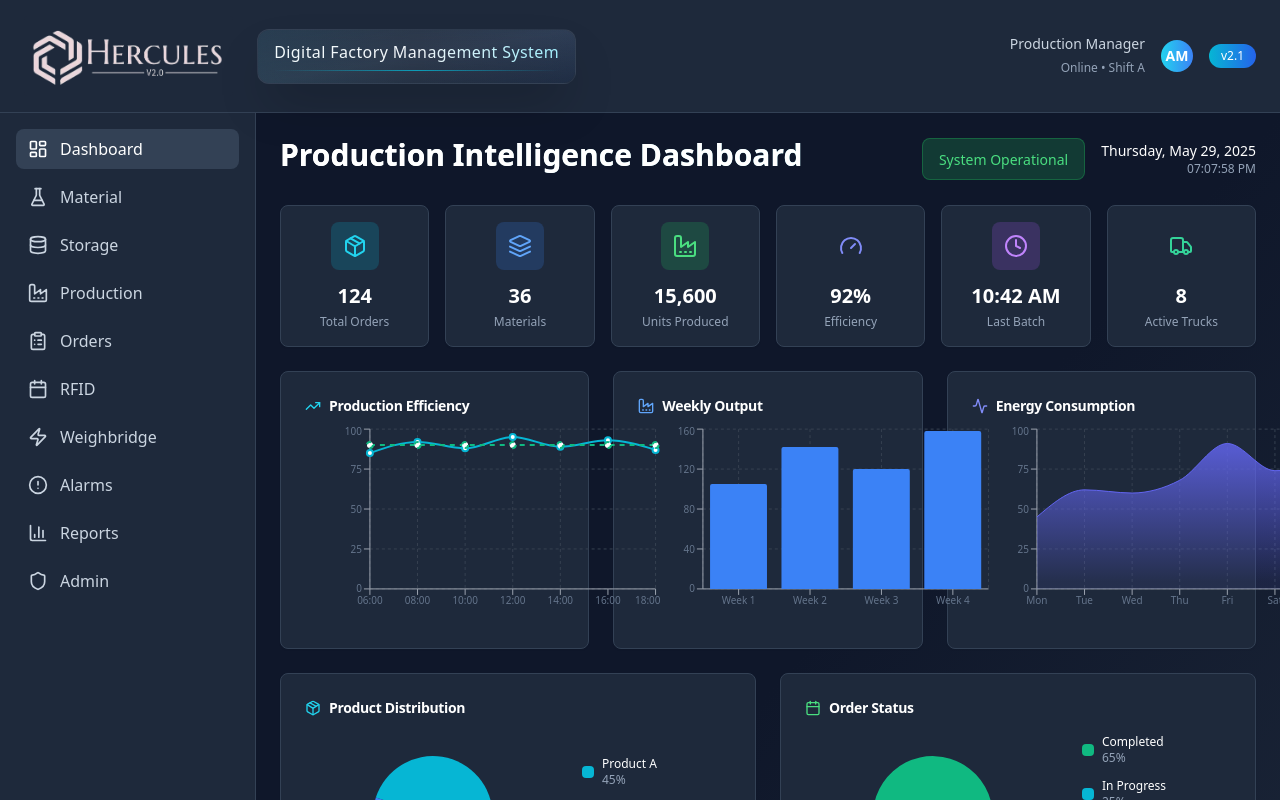
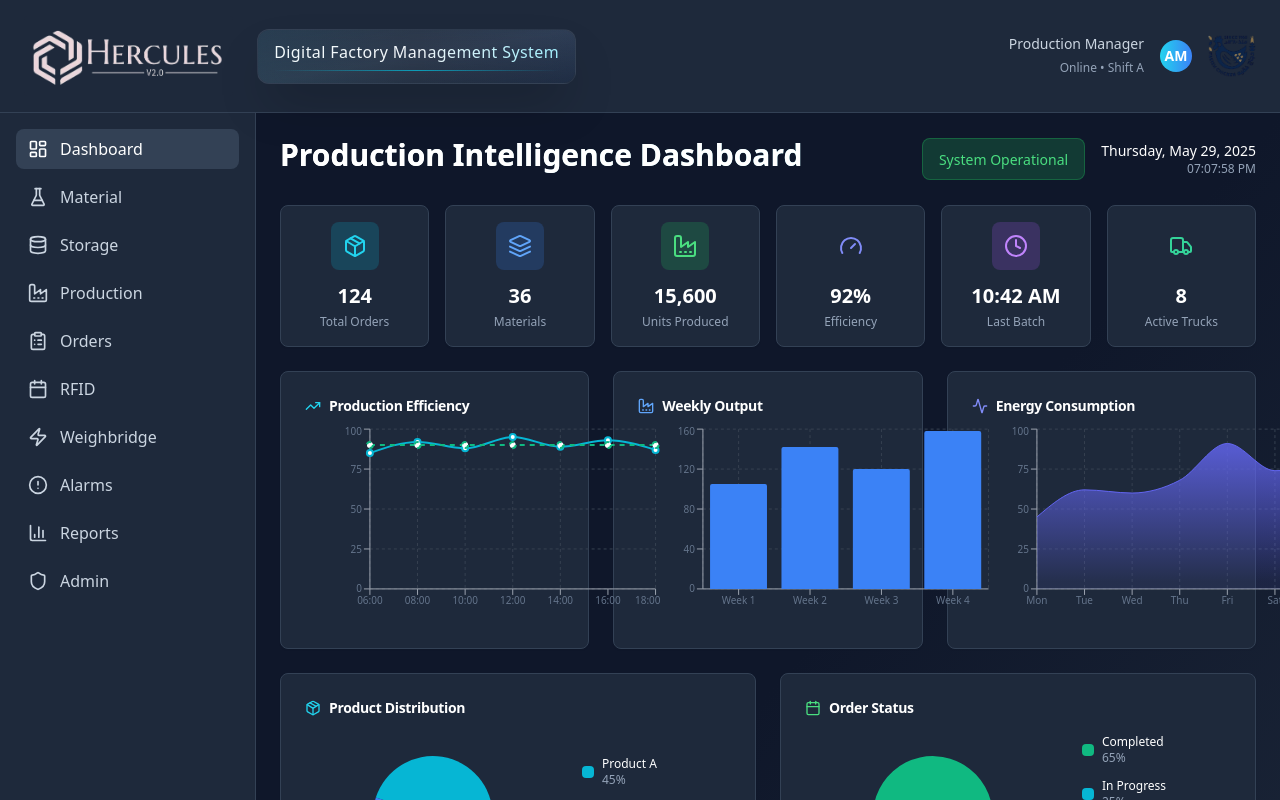
Before and after one commit to husam-hammami/hercules-fakieeh_DFMS, a React (Vite) app: page / in a window 1280 px wide. Shown: the top 800 px of the page. Built offline with nearby package versions, Linux system fonts and the light colour scheme.

Commit message:
Replace version text with logo
Replaced the version text in the top-right corner of the header with the provided logo image. Updated `src/pages/Index.tsx`.

```diff
--- a/src/pages/Index.tsx
+++ b/src/pages/Index.tsx
@@ -12,8 +12,10 @@ import AlarmsManagement from "@/components/AlarmsManagement";
 import OrdersManagement from "@/components/OrdersManagement";
 import StorageManagement from "@/components/StorageManagement";
 import { LayoutDashboard, FlaskConical, Factory, Users, ClipboardList, Calendar, Zap, AlertCircle, BarChart3, Shield, Database } from 'lucide-react';
+
 const Index = () => {
   const [activeModule, setActiveModule] = useState("dashboard");
+
   const renderMainContent = () => {
     switch (activeModule) {
       case "dashboard":
@@ -74,6 +76,7 @@ const Index = () => {
         return <DashboardStats />;
     }
   };
+
   const getPageTitle = () => {
     switch (activeModule) {
       case "dashboard":
@@ -104,6 +107,7 @@ const Index = () => {
         return "Production Intelligence Dashboard";
     }
   };
+
   const getPageDescription = () => {
     switch (activeModule) {
       case "dashboard":
@@ -134,6 +138,7 @@ const Index = () => {
         return "Real-time production monitoring, KPI tracking, and operational intelligence";
     }
   };
+
   return <div className="min-h-screen bg-slate-900 text-white">
       {/* Header */}
       <div className="bg-slate-800 border-b border-slate-700 px-6 py-4">
@@ -158,9 +163,7 @@ const Index = () => {
             <div className="w-8 h-8 bg-gradient-to-r from-cyan-400 to-blue-500 rounded-full flex items-center justify-center">
               <span className="text-white text-sm font-semibold">AM</span>
             </div>
-            <div className="px-3 py-1 bg-gradient-to-r from-cyan-500 to-blue-600 text-white text-xs rounded-full">
-              v2.1
-            </div>
+            <img alt="Company Logo" className="h-12 w-12 object-contain" src="/lovable-uploads/ec2b9239-e496-49dc-bdbc-64957dd5f459.png" />
           </div>
         </div>
       </div>
@@ -253,4 +256,5 @@ const Index = () => {
       </div>
     </div>;
 };
+
 export default Index;
```
Also changed, not shown: public/lovable-uploads/ec2b9239-e496-49dc-bdbc-64957dd5f459.png (added).
